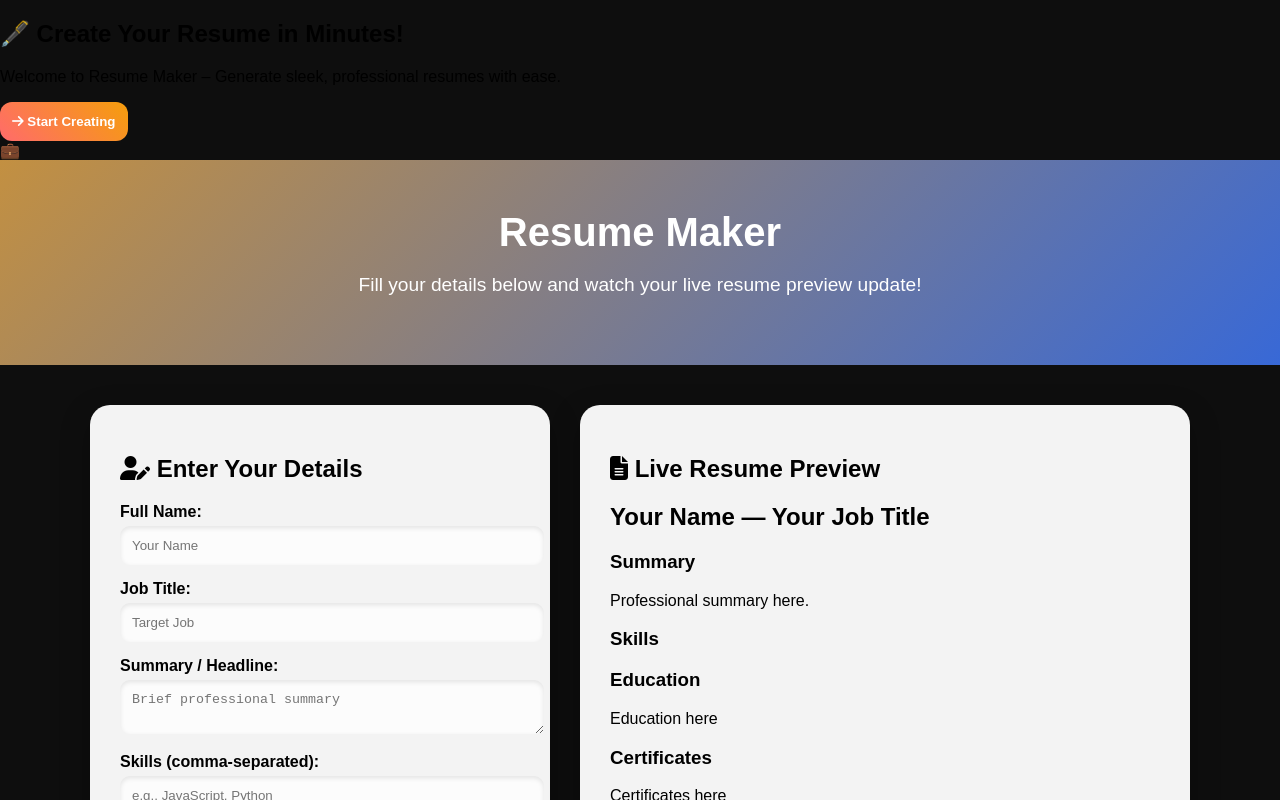
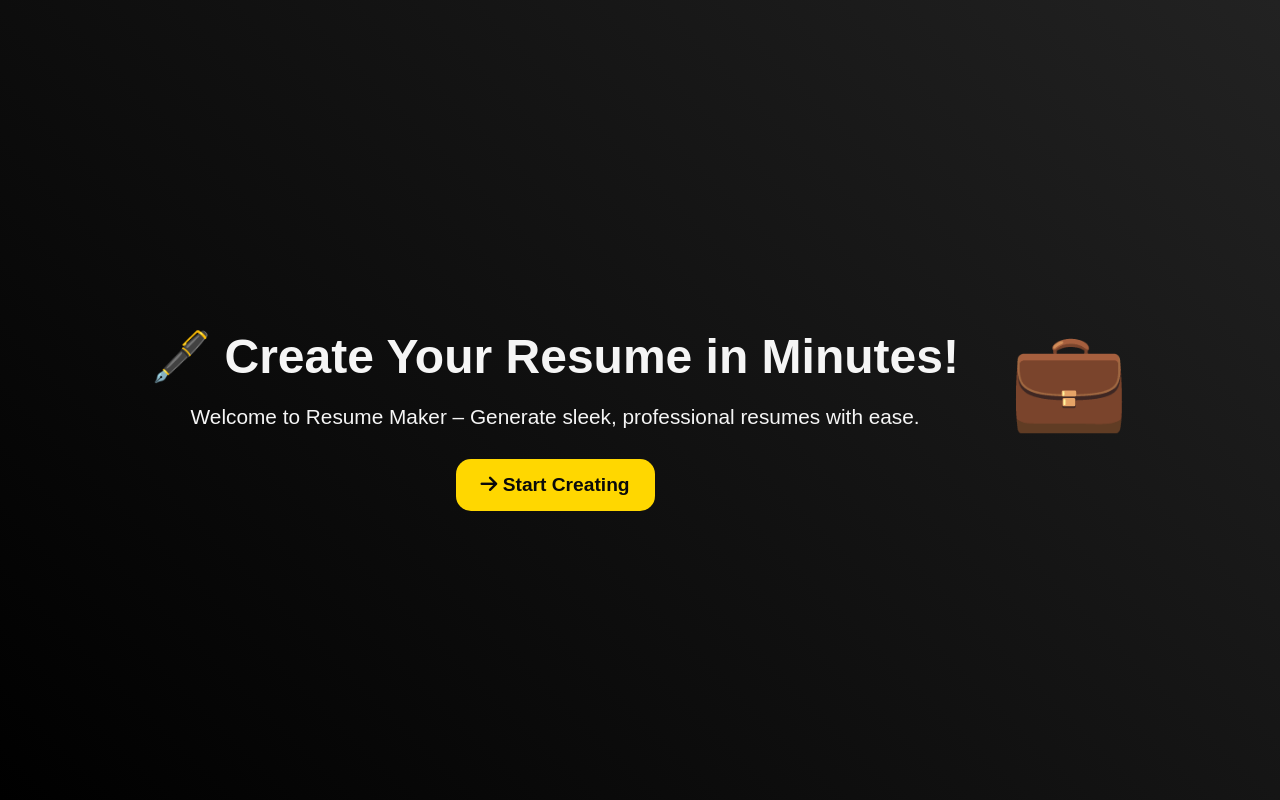
Before and after one commit to Noel-May/ai-resumebuilder, a plain HTML site: page index.html in a window 1280 px wide. Drawn offline with nearby package versions, Linux system fonts and the light colour scheme.

Commit message:
Update styles.css

```diff
--- a/styles.css
+++ b/styles.css
@@ -1,138 +1,108 @@
 /* Root Variables */
 :root {
-  --accent-color: #ff6b6b;
-  --accent-color2: #f59e0b;
-  --card-bg: rgba(255, 255, 255, 0.95);
-  --shadow: rgba(0,0,0,0.25);
+  --black: #0a0a0a;
+  --white: #f5f5f5;
+  --silver: #c0c0c0;
+  --gold: #ffd700;
+  --shadow: rgba(0,0,0,0.3);
   --font-family: 'Poppins', sans-serif;
 }
 
 /* Global */
 body, html {
-  margin: 0;
-  padding: 0;
+  margin: 0; padding: 0;
   font-family: var(--font-family);
+  background: var(--black);
+  color: var(--white);
   overflow-x: hidden;
-  height: 100%;
-  background: #0e0e0e;
 }
 
-header {
+/* Landing Page */
+#landingPage {
+  display: flex;
+  justify-content: center;
+  align-items: center;
+  height: 100vh;
+  background: linear-gradient(45deg, #000000, #222222);
   text-align: center;
-  padding: 50px 20px;
-  background: linear-gradient(135deg, #ff6b6b, #f59e0b, #2563eb);
-  background-size: 300% 300%;
-  color: white;
-  animation: headerGradient 10s ease infinite;
 }
+.landing-container { display: flex; flex-wrap: wrap; align-items: center; justify-content: center; gap: 50px; }
+.landing-content h1 { font-size: 3rem; margin-bottom: 20px; }
+.landing-content p { font-size: 1.3rem; margin-bottom: 30px; }
+.landing-content button {
+  background: var(--gold);
+  color: var(--black);
+  padding: 15px 25px;
+  font-size: 1.2rem;
+  border-radius: 15px;
+  border: none;
+  cursor: pointer;
+  transition: transform 0.3s ease, box-shadow 0.3s ease;
+}
+.landing-content button:hover { transform: scale(1.05); box-shadow: 0 10px 25px var(--shadow); }
+.landing-animation .avatar {
+  font-size: 6rem;
+  animation: bounce 2s infinite;
+}
+@keyframes bounce { 0%,100%{transform:translateY(0);}50%{transform:translateY(-20px);} }
 
-header h1 { font-size: 2.5rem; margin:0; }
+/* Hide resumeBuilder initially */
+#resumeBuilder { display: none; padding-bottom: 50px; }
+
+/* Header */
+header { text-align: center; padding: 50px 20px; }
+header h1 { font-size: 2.5rem; margin: 0; color: var(--silver); }
 header p { font-weight: 300; font-size: 1.2rem; }
 
-@keyframes headerGradient {
-  0%{background-position:0% 50%;}
-  50%{background-position:100% 50%;}
-  100%{background-position:0% 50%;}
+/* Container & Cards */
+.container {
+  display: flex; flex-wrap: wrap; justify-content: center; gap: 30px;
+  padding: 0 20px;
 }
-
-/* Container */
-.container {
-  display: flex;
-  flex-wrap: wrap;
-  justify-content: center;
-  gap: 30px;
-  padding: 40px 20px;
-}
-
-/* Cards */
 .card {
-  background: var(--card-bg);
+  background: #111;
   border-radius: 20px;
   padding: 30px;
   box-shadow: 0 10px 30px var(--shadow);
   transition: transform 0.3s ease, box-shadow 0.3s ease;
   perspective: 1000px;
 }
-
-.card:hover {
-  transform: rotateY(5deg) translateY(-10px);
-  box-shadow: 0 20px 50px var(--shadow);
-}
-
+.card:hover { transform: rotateY(5deg) translateY(-10px); box-shadow: 0 20px 50px var(--shadow); }
 .form-card { flex: 1 1 350px; max-width: 400px; }
 .preview-card { flex: 1 1 450px; max-width: 550px; }
 
 /* Form Inputs */
 form label { font-weight: bold; margin-top: 15px; display: block; }
-form input, form textarea {
-  width: 100%;
-  padding: 12px;
-  margin-top: 5px;
-  border-radius: 10px;
-  border: none;
-  background: rgba(255,255,255,0.8);
-  box-shadow: inset 0 2px 5px rgba(0,0,0,0.1);
-  transition: transform 0.2s ease, box-shadow 0.2s ease;
+form input, form textarea, select {
+  width: 100%; padding: 12px; margin-top: 5px;
+  border-radius: 10px; border: none;
+  background: #222;
+  color: var(--white);
+  box-shadow: inset 0 2px 5px rgba(0,0,0,0.2);
 }
-
-form input:focus, form textarea:focus {
+form input:focus, form textarea:focus, select:focus {
+  outline: none;
+  box-shadow: 0 0 10px var(--gold);
   transform: scale(1.02);
-  box-shadow: 0 0 15px var(--accent-color);
-  outline: none;
 }
 
 /* Buttons */
 .button-group { margin-top: 20px; display: flex; flex-wrap: wrap; gap: 10px; }
-button {
-  flex: 1 1 auto;
-  padding: 12px;
-  border-radius: 12px;
-  font-weight: bold;
-  cursor: pointer;
-  border: none;
-  background: linear-gradient(45deg, var(--accent-color), var(--accent-color2));
-  color: white;
-  transition: transform 0.2s ease, box-shadow 0.3s ease;
-}
-
-button:hover {
-  transform: scale(1.05);
-  box-shadow: 0 8px 25px var(--shadow);
-  background: linear-gradient(45deg, var(--accent-color2), var(--accent-color));
-}
+button { flex:1 1 auto; padding:12px; border-radius:12px; font-weight:bold; cursor:pointer; border:none; background: var(--silver); color: var(--black); transition: transform 0.2s ease, box-shadow 0.3s ease; }
+button:hover { transform: scale(1.05); box-shadow: 0 8px 25px var(--shadow); }
 
 /* Resume Preview */
-#resumePreview h2, #resumePreview h3, #resumePreview p, #resumePreview span {
-  opacity: 0;
-  transform: translateY(20px);
-  animation: slideIn 0.5s forwards;
-}
-@keyframes slideIn {
-  to { opacity: 1; transform: translateY(0); }
-}
-
-/* Skills / badges */
-.badge {
-  display: inline-block;
-  background: var(--accent-color);
-  color: white;
-  padding: 5px 12px;
-  border-radius: 12px;
-  margin: 4px 4px 4px 0;
-  font-size: 0.9rem;
-  animation: badgePop 0.4s ease forwards;
-}
-
+#resumePreview { padding: 20px; border-radius: 15px; }
+.badge { display: inline-block; padding:5px 12px; border-radius:12px; margin: 4px; animation: badgePop 0.4s ease forwards; }
 @keyframes badgePop { 0% { transform: scale(0); } 100% { transform: scale(1); } }
 
-/* Animated background canvas */
-#bgCanvas {
-  position: fixed;
-  top:0; left:0;
-  width:100%;
-  height:100%;
-  z-index:-1;
-}
+/* Templates */
+.template1 { background: #111; color: var(--silver); font-family:'Poppins',sans-serif; }
+.template1 h2 { color: var(--gold); }
+.template2 { background: #1a1a1a; color: var(--silver); font-family:'Georgia',serif; border:2px solid var(--silver);}
+.template2 h2 { color: var(--silver); }
+.template3 { background: #222; color: var(--gold); font-family:'Courier New', monospace; text-shadow:1px 1px 2px #000; }
+.template3 h2 { font-size:2.2rem; }
 
 /* Responsive */
 @media(max-width:900px){ .container{flex-direction:column;align-items:center;} }
```
